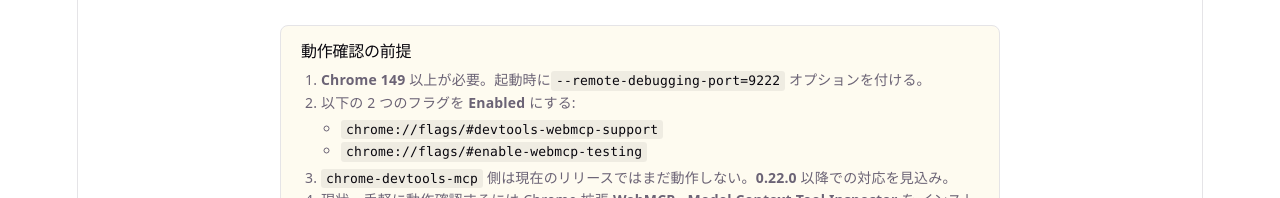
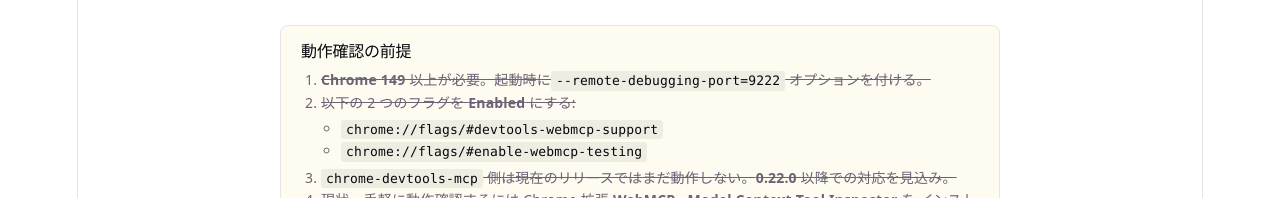
Before and after one commit to Zaozaotvk40/WebMCP_demo, a React (Vite) app: page / in a window 1280 px wide. Shown: the part 754-952 px from the top of the page. Built offline with nearby package versions, Linux system fonts and the light colour scheme.

Commit message:
chrome-devtools-mcpの文章修正

```diff
--- a/src/App.tsx
+++ b/src/App.tsx
@@ -45,19 +45,19 @@
         <h2>動作確認の前提</h2>
         <ol>
           <li>
-            <strong>Chrome 149 以上</strong>が必要。起動時に
-            <code>--remote-debugging-port=9222</code> オプションを付ける。
+            <s><strong>Chrome 149 以上</strong>が必要。起動時に
+            <code>--remote-debugging-port=9222</code> オプションを付ける。</s>
           </li>
           <li>
-            以下の 2 つのフラグを <strong>Enabled</strong> にする:
+            <s>以下の 2 つのフラグを <strong>Enabled</strong> にする:</s>
             <ul>
-              <li><code>chrome://flags/#devtools-webmcp-support</code></li>
-              <li><code>chrome://flags/#enable-webmcp-testing</code></li>
+              <li><s><code>chrome://flags/#devtools-webmcp-support</code></s></li>
+              <li><s><code>chrome://flags/#enable-webmcp-testing</code></s></li>
             </ul>
           </li>
           <li>
-            <code>chrome-devtools-mcp</code> 側は現在のリリースではまだ動作しない。
-            <strong>0.22.0 以降</strong>での対応を見込み。
+            <s><code>chrome-devtools-mcp</code> 側は現在のリリースではまだ動作しない。
+            <strong>0.22.0 以降</strong>での対応を見込み。</s>
           </li>
           <li>
             現状、手軽に動作確認するには Chrome 拡張{' '}
```
Also changed, not shown: 1 other file (tests, documents, lock files or other folders).
